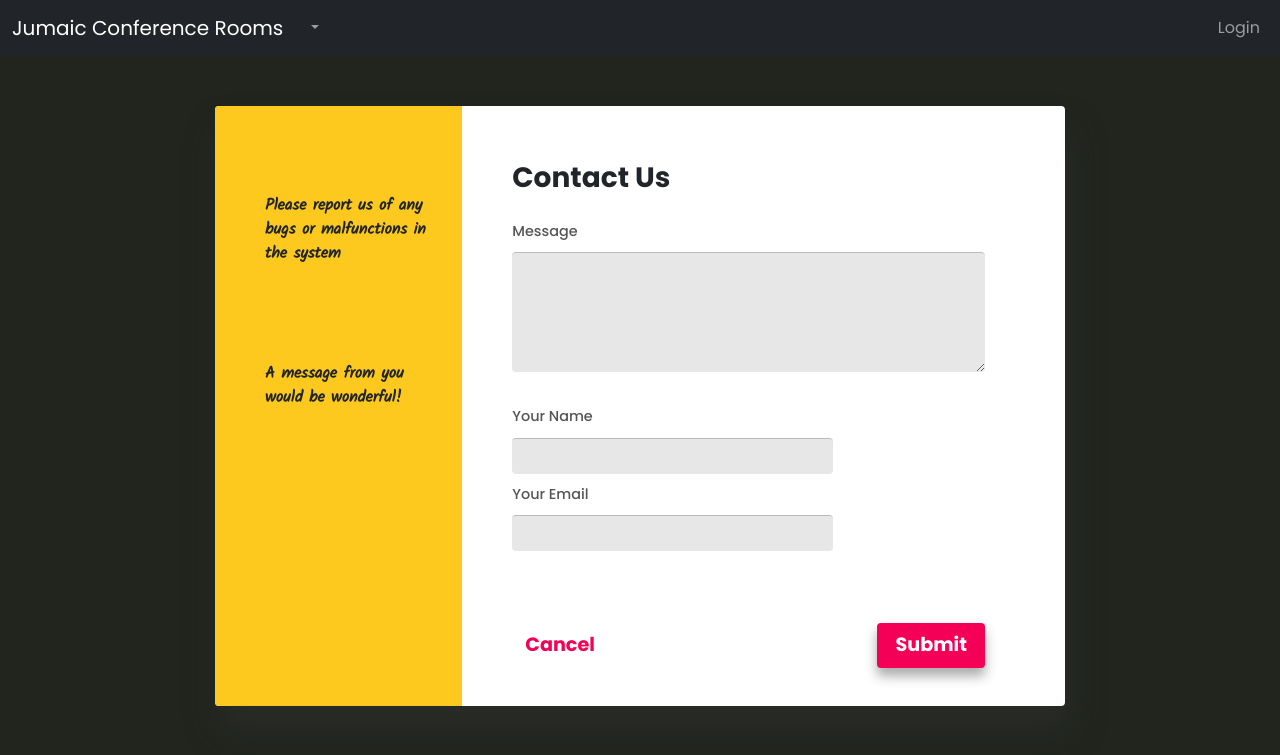
After one commit to baringmarc/RoomReservation-Vuenture-II, a Django app: page /contactUs/ in a window 1280 px wide. The commit adds this page. Shown: the top 755 px of the page. Run offline with Django 3.2, Linux system fonts and the light colour scheme; some libraries are stand-ins or nearby versions.

Commit message:
About us and Contact Us

```diff
--- /dev/null
+++ b/roomReservation/templates/contactUs.html
@@ -0,0 +1,171 @@
+<!--Section: Contact v.2-->
+{% extends 'base.html' %}
+
+{% block title %} Jumaic Conference Rooms {% endblock %}
+
+{% block content %}
+<div class="wrapper rounded d-flex align-items-stretch">
+    <div class="bg-yellow">
+        <div class="text-white"> <span class="far fa-envelope"></span> </div>
+        <div class="pt-5 cursive"> Please report us of any bugs or malfunctions in the system </div>
+        <div class="pt-sm-5 pt-5 cursive mt-sm-5"> A message from you would be wonderful! </div>
+    </div>
+    <div class="contact-form">
+        <div class="h3">Contact Us</div>
+        <form>
+            <div class="form-group pt-3"> <label for="message">Message</label> <textarea name="message" class="form-control" required></textarea> </div>
+            <div class="d-flex align-items-center flex-wrap justify-content-between pt-4">
+                <div class="form-group pt-lg-2 pt-3"> <label for="name">Your Name</label> <input type="text" name="name" class="form-control" required> </div>
+                <div class="form-group pt-lg-2 pt-3"> <label for="name">Your Email</label> <input type="email" name="email" class="form-control" required> </div>
+            </div>
+            <div class="d-flex align-items-center flex-wrap justify-content-between pt-lg-5 mt-lg-4 mt-5">
+                <div class="btn btn-default"> Cancel </div>
+                <div class="btn btn-primary" data-bs-toggle="modal" data-bs-target="#myModal"> Submit </div>
+            </div>
+        </form>
+    </div>
+</div> <!-- Modal -->
+<div class="modal fade" id="myModal" tabindex="-1" aria-labelledby="myModalLabel" aria-hidden="true">
+    <div class="modal-dialog">
+        <div class="modal-content">
+            <div class="modal-header">
+                <h5 class="modal-title" id="myModalLabel">Thank You <span class="fas fa-heart"></span> </h5> <button type="button" class="btn-close" data-bs-dismiss="modal" aria-label="Close"></button>
+            </div>
+            <div class="modal-body">
+                <div class="ps-2">Thank You for sharing your views with us. We will get back to you as soon as possible.</div>
+            </div>
+        </div>
+    </div>
+</div>
+
+<style>
+
+    @import url('https://fonts.googleapis.com/css2?family=Poppins:wght@300;400;500;600;700;800;900&family=Kalam&display=swap');
+
+* {
+    margin: 0;
+    padding: 0;
+    box-sizing: border-box;
+    font-family: 'Poppins', sans-serif
+}
+
+body {
+    background-color: #21251e
+}
+
+.wrapper {
+    max-width: 850px;
+    margin: 50px auto;
+    height: 600px;
+    background-color: #FFF;
+    overflow: hidden;
+    box-shadow: 5px 25px 35px #3535356b
+}
+
+.wrapper .bg-yellow {
+    background-color: #fdc91f;
+    height: 100%;
+    width: 40%;
+    padding-top: 40px;
+    padding-left: 50px;
+    padding-right: 20px
+}
+
+.wrapper .bg-yellow .text-white {
+    font-size: 3rem
+}
+
+.wrapper .bg-yellow .cursive {
+    font-family: 'Kalam', cursive;
+    font-size: 1rem;
+    font-weight: 600
+}
+
+.wrapper .contact-form {
+    width: 100%;
+    padding: 40px 80px 40px 50px
+}
+
+.wrapper .contact-form .h3 {
+    padding-top: 15px;
+    font-weight: 700
+}
+
+.wrapper .contact-form label {
+    font-size: 0.9rem;
+    color: #555;
+    font-weight: 500;
+    margin-bottom: 10px
+}
+
+.wrapper .contact-form textarea {
+    height: 120px
+}
+
+.wrapper .contact-form .form-control {
+    background-color: #e7e7e7;
+    box-shadow: none;
+    font-weight: 600;
+    font-size: 0.95rem;
+    border: none;
+    border-top: 1px solid #bbb
+}
+
+.wrapper .contact-form .btn {
+    font-size: 1.2rem;
+    font-weight: 700
+}
+
+.wrapper .contact-form .btn.btn-default {
+    color: #F50057
+}
+
+.wrapper .contact-form .btn.btn-primary {
+    background: #F50057;
+    border: none;
+    padding: 8px 18px;
+    box-shadow: 0 8px 12px #3535356b
+}
+
+.wrapper .contact-form .btn.btn-primary:hover {
+    background-color: #f50056e5
+}
+
+.modal .modal-content .modal-header .fas {
+    color: #F50057
+}
+
+@media(max-width: 900.5px) {
+    .wrapper {
+        margin: 20px
+    }
+}
+
+@media(max-width: 575.5px) {
+    .wrapper .contact-form {
+        padding: 40px
+    }
+
+    .wrapper .bg-yellow {
+        padding-left: 30px
+    }
+}
+
+@media(max-width: 496px) {
+    .wrapper .bg-yellow {
+        display: none
+    }
+}
+
+@media(max-width: 350px) {
+    .wrapper {
+        height: 570px
+    }
+
+    .wrapper .contact-form {
+        padding: 20px
+    }
+}
+
+</style>
+{% endblock %}
--- a/roomReservation/templates/header.html
+++ b/roomReservation/templates/header.html
@@ -13,8 +13,8 @@
                         <a class="nav-link dropdown-toggle" href="#" id="navbarDropdownMenuLink" role="button" data-bs-toggle="dropdown" aria-expanded="false">
                         </a>
                         <ul class="dropdown-menu" aria-labelledby="navbarDropdownMenuLink">
-                        <li><a class="dropdown-item" href="#">About Us</a></li>
-                        <li><a class="dropdown-item" href="#">Contact Us</a></li>
+                        <li><a class="dropdown-item" href="aboutUs/">About Us</a></li>
+                        <li><a class="dropdown-item" href="contactUs/">Contact Us</a></li>
                         </ul>
                     </li>
                     </ul>
--- a/roomReservation/urls.py
+++ b/roomReservation/urls.py
@@ -5,4 +5,6 @@ from .views import *
 urlpatterns = [
     path('', IndexView.as_view(), name='index-view'),
     path('login/', LoginView.as_view(), name='login-view'),
+    path('contactUs/', ContactUsView.as_view(), name='contactUs-view'),
+    path('aboutUs/', AboutUsView.as_view(), name='aboutUs-view'),
 ]
--- a/roomReservation/views.py
+++ b/roomReservation/views.py
@@ -9,3 +9,11 @@ class IndexView(View):
 class LoginView(View):
     def get(self, request):
         return render(request, 'login.html')
+
+class ContactUsView(View):
+    def get(self, request):
+        return render(request, 'contactUs.html')
+
+class AboutUsView(View):
+    def get(self, request):
+        return render(request, 'aboutUs.html')
```
Also changed, not shown: roomReservation/templates/aboutUs.html (added, +125 -0 lines).
